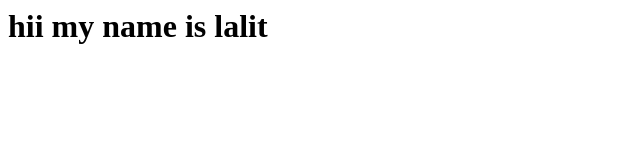
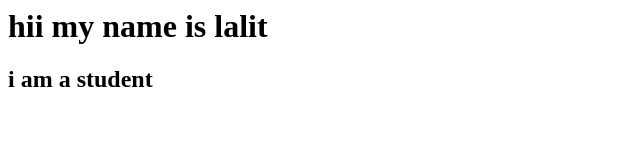
Before and after one commit to lalit7773/jenkinspush, a plain HTML site: page index.html in a window 1280 px wide. Shown: the whole page, without its empty margins (0-640 px from the left). Drawn offline with Linux system fonts and the light colour scheme.

Commit message:
new update

```diff
--- a/index.html
+++ b/index.html
@@ -1 +1,2 @@
 <h1>hii my name is lalit</h1>
+<h2>i am a student</h2>
```
